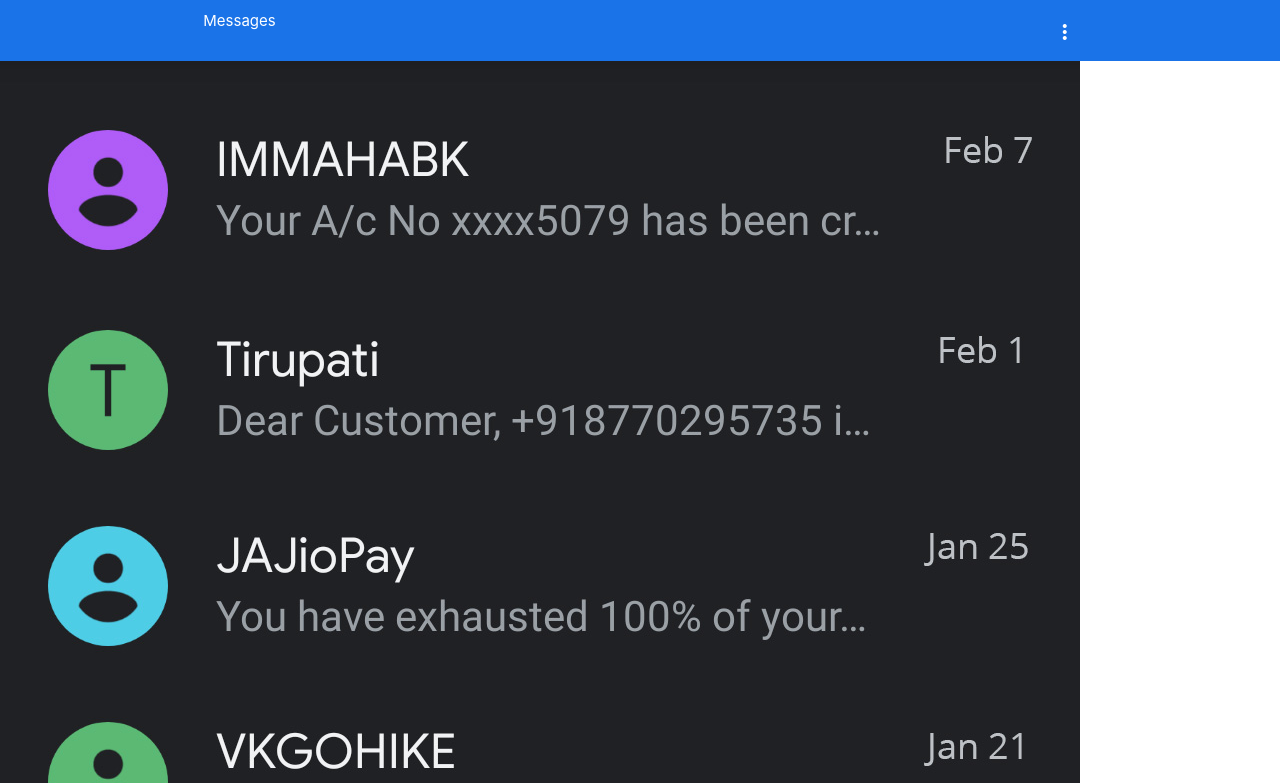
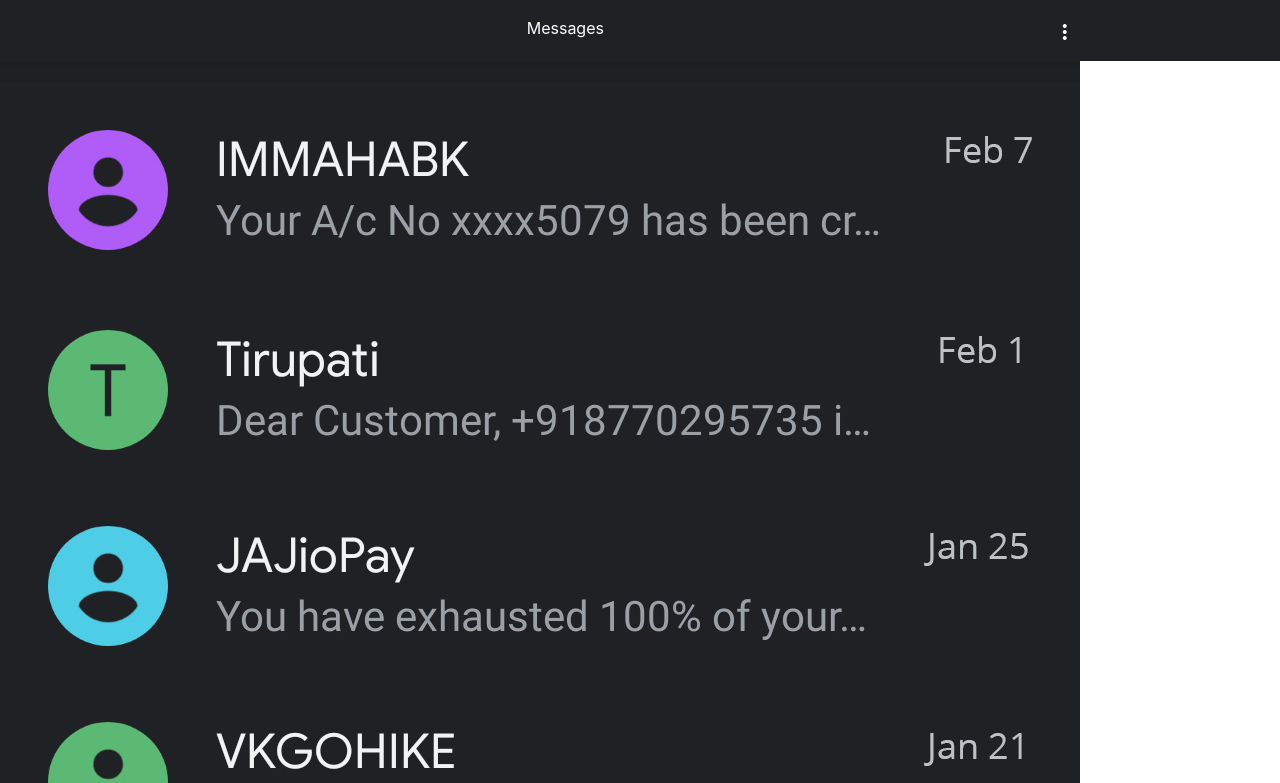
Before and after one commit to mangesh-maske/mangesh-maske.github.io, a plain HTML site: page index.html in a window 1280 px wide. Shown: the top 783 px of the page. Drawn offline with nearby package versions, Linux system fonts and the light colour scheme.

Commit message:
Add files via upload
added css files

```diff
--- a/css/style.css
+++ b/css/style.css
@@ -1,8 +1,15 @@
+.bank-name {
+  font-family: 'Open Sans', sans-serif;
+  font-weight: 600;
+  margin-left: 15px;
+  margin-bottom: 8px;
+}
+
 section.blue-section {
   position: -webkit-sticky;
   position: sticky;
   top: 0;
-  background-color: #1a73e8;
+  background-color: #202124;
   color: #ffffff;
   padding: 10px 0;
 }
@@ -22,9 +29,10 @@
   -webkit-box-align: center;
       -ms-flex-align: center;
           align-items: center;
-  -webkit-box-pack: start;
-      -ms-flex-pack: start;
-          justify-content: flex-start;
+  -webkit-box-pack: center;
+      -ms-flex-pack: center;
+          justify-content: center;
+  padding-top: 6px;
 }
 
 section.blue-section .left-profile .profile {
@@ -38,6 +46,7 @@
 
 section.blue-section .left-profile p {
   margin: 0;
+  font-size: 16px;
 }
 
 section.blue-section .left-profile p.name {
```
